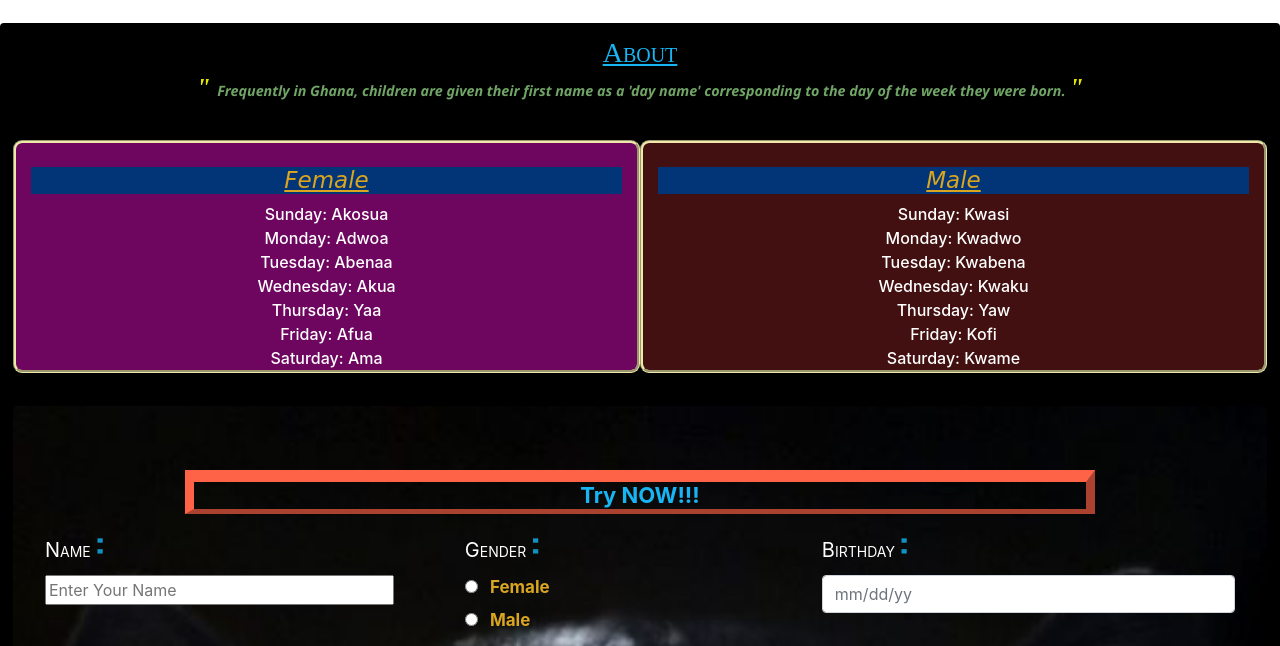
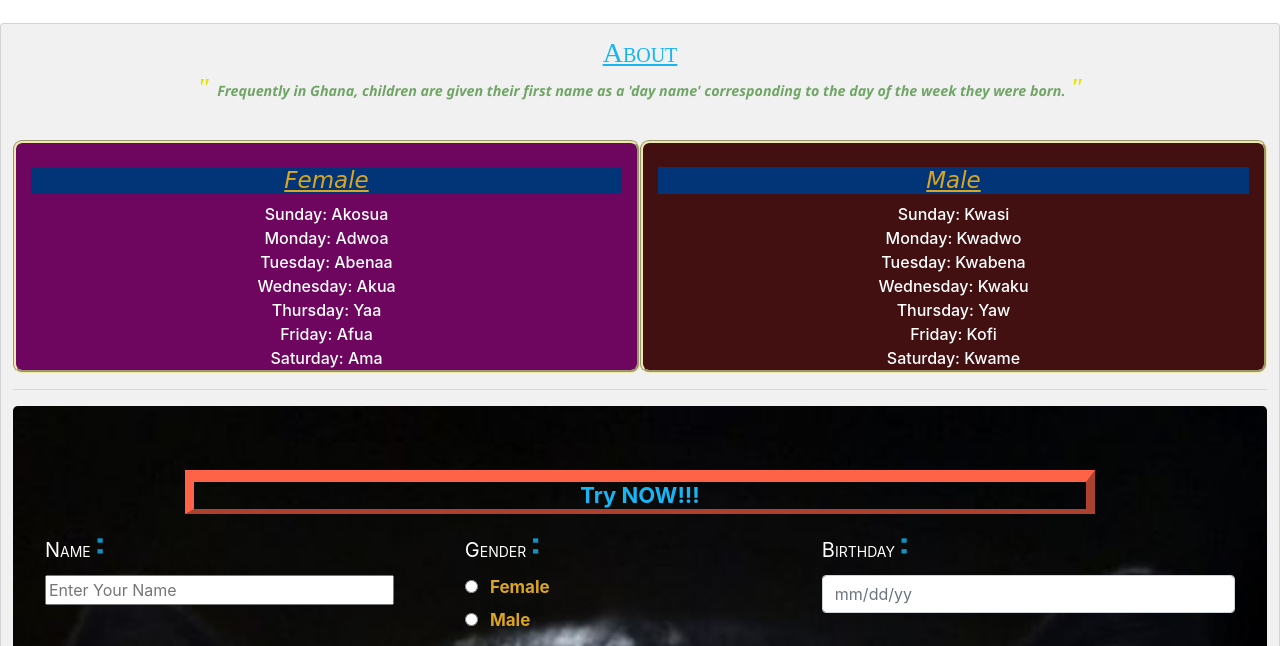
Before and after one commit to edwinogwel/akan_names, a plain HTML site: page index.html in a window 1280 px wide. Shown: the part 154-800 px from the top of the page. Drawn offline with Linux system fonts and the light colour scheme.

Commit message:
white background

```diff
--- a/css/style.css
+++ b/css/style.css
@@ -4,7 +4,7 @@
     height: 145px;
 }
 .card {
-  background-color: black;
+  background-color: rgb(241, 241, 241);
    background-size: 100%;
    height: 800px;
 }
```
